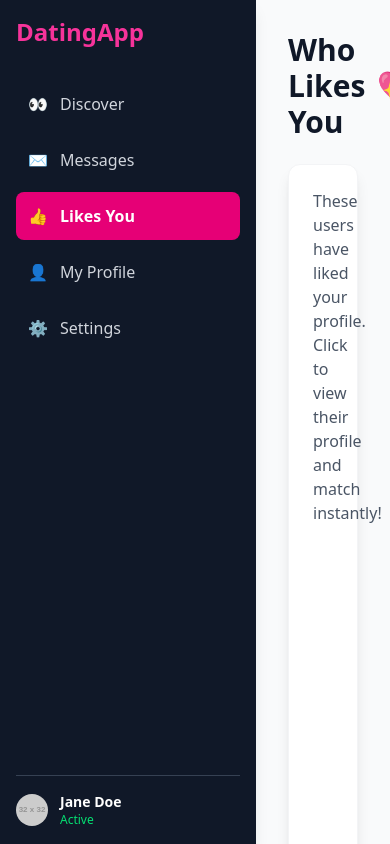
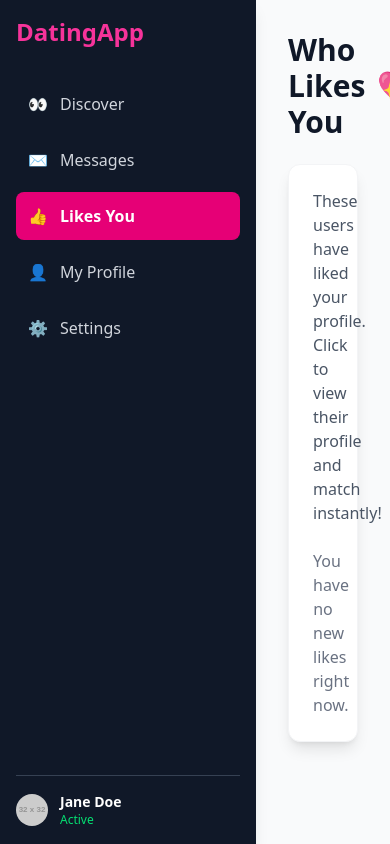
Before and after one commit to Sanchay-7/DatingApp, a Next.js app in the folder frontend/: page /dashboard/user/likes in a window 390 px wide. Built offline with nearby package versions, Linux system fonts and the light colour scheme; grey boxes are pictures that could not be loaded.

Commit message:
FEAT: Cleaned all User Dashboard pages. Removed all dummy data and prepared for API integration.

```diff
--- a/frontend/src/app/dashboard/user/likes/page.jsx
+++ b/frontend/src/app/dashboard/user/likes/page.jsx
@@ -1,10 +1,11 @@
-// app/likes/page.jsx (New Design)
+// app/dashboard/user/likes/page.jsx (API-Ready)
 'use client';
 
-import React from 'react';
+import React, { useState, useEffect } from 'react';
 import Image from 'next/image'; // We will use the Image component
 
 // New, upgraded LikedUserCard component
+// This component is perfect and needs no changes.
 const LikedUserCard = ({ name, age, imageUrl, isNew }) => (
     <div className="relative w-full h-64 rounded-xl overflow-hidden shadow-lg transition-transform duration-300 hover:scale-105">
         {/* Background Image */}
@@ -14,6 +15,8 @@ const LikedUserCard = ({ name, age, imageUrl, isNew }) => (
             fill={true}
             style={{ objectFit: 'cover' }}
             className="rounded-xl"
+            // Add a simple error handler for broken images
+            onError={(e) => { e.currentTarget.src = 'https://via.placeholder.com/300x300?text=Image+Missing'; }}
         />
 
         {/* Gradient Overlay for text */}
@@ -36,11 +39,57 @@ const LikedUserCard = ({ name, age, imageUrl, isNew }) => (
 
 
 export default function LikesYouPage() {
+    // State to hold the list of users who liked you
+    const [likedUsers, setLikedUsers] = useState([]);
+    const [isLoading, setIsLoading] = useState(true);
+
+    // Calculate new likes count dynamically
+    const newLikesCount = likedUsers.filter(user => user.isNew).length;
+
+    // --- API FETCH LOGIC (SAVED FOR LATER) ---
+    /*
+    // TODO: After this PR is merged, uncomment this block.
+
+    useEffect(() => {
+        const API_ENDPOINT = "http://localhost:5000/api/likes";
+
+        async function fetchLikes() {
+            setIsLoading(true);
+            try {
+                const response = await fetch(API_ENDPOINT);
+                if (!response.ok) {
+                    throw new Error(`HTTP error! status: ${response.status}`);
+                }
+                const data = await response.json();
+                setLikedUsers(data.likes || data);
+            } catch (error) {
+                console.error("Failed to fetch likes:", error);
+                setLikedUsers([]);
+            } finally {
+                setIsLoading(false);
+            }
+        }
+        fetchLikes();
+    }, []); // Empty array means "run once"
+    */
+
+    // --- TEMPORARY: Simulate loading complete (since fetch is commented) ---
+    // We will set loading to false so we can see the "No new likes" message
+    // instead of an infinite "Loading..." screen.
+    useEffect(() => {
+        setIsLoading(false);
+    }, []);
+    // --- END TEMPORARY ---
+
+
     return (
         <div className="p-8 h-full">
             <h1 className="text-3xl font-bold text-gray-900 mb-6 flex items-center">
                 Who Likes You <span className="text-pink-500 ml-3">💖</span>
-                <span className="ml-3 text-lg font-normal text-pink-500">(5 New Likes)</span>
+                {/* This is now dynamic based on the API data */}
+                {newLikesCount > 0 && (
+                    <span className="ml-3 text-lg font-normal text-pink-500">({newLikesCount} New Likes)</span>
+                )}
             </h1>
 
             <div className="bg-white p-6 rounded-xl shadow-lg border border-gray-100">
@@ -48,48 +97,26 @@ export default function LikesYouPage() {
                     These users have liked your profile. Click to view their profile and match instantly!
                 </p>
 
-                {/* User Grid: Will dynamically map data from the backend */}
-                <div className="grid grid-cols-2 sm:grid-cols-3 md:grid-cols-4 lg:grid-cols-5 gap-6">
-
-                    {/* Example Cards (using new design) */}
-                    <LikedUserCard
-                        name="Priya"
-                        age={27}
-                        imageUrl="https://images.unsplash.com/photo-1544005313-94ddf0286df2?auto=format&fit=crop&q=80&w=2788&ixlib=rb-4.0.3&ixid=M3wxMjA3fDB8MHxwaG90by1wYWdlfHx8fGVufDB8fHx8fA%3D%3D"
-                        isNew={true}
-                    />
-                    <LikedUserCard
-                        name="Alex"
-                        age={30}
-                        imageUrl="https://images.unsplash.com/photo-1500648767791-00dcc994a43e?auto=format&fit=crop&q=80&w=2874&ixlib=rb-4.0.3&ixid=M3wxMjA3fDB8MHxwaG90by1wYWdlfHx8fGVufDB8fHx8fA%3D%3D"
-                        isNew={true}
-                    />
-                    <LikedUserCard
-                        name="Sam"
-                        age={25}
-                        imageUrl="https://images.unsplash.com/photo-1517841905240-472988babdf9?auto=format&fit=crop&q=80&w=2787&ixlib=rb-4.0.3&ixid=M3wxMjA3fDB8MHxwaG90by1wYWdlfHx8fGVufDB8fHx8fA%3D%3D"
-                        isNew={true}
-                    />
-                    <LikedUserCard
-                        name="Jane"
-                        age={29}
-                        imageUrl="https://images.unsplash.com/photo-1534528741775-53994a69daeb?auto=format&fit=crop&q=80&w=2864&ixlib=rb-4.0.3&ixid=M3wxMjA3fDB8MHxwaG90by1wYWdlfHx8fGVufDB8fHx8fA%3D%3D"
-                        isNew={true}
-                    />
-                    <LikedUserCard
-                        name="Mike"
-                        age={32}
-                        imageUrl="https://images.unsplash.com/photo-1506794778202-cad84cf45f1d?auto=format&fit=crop&q=80&w=2787&ixlib=rb-4.0.3&ixid=M3wxMjA3fDB8MHxwaG90by1wYWdlfHx8fGVufDB8fHx8fA%3D%3D"
-                        isNew={true}
-                    />
-                    <LikedUserCard
-                        name="Chris"
-                        age={28}
-                        imageUrl="https://images.unsplash.com/photo-1521119989659-a83eee488004?auto=format&fit=crop&q=80&w=2823&ixlib=rb-4.0.3&ixid=M3wxMjA3fDB8MHxwaG90by1wYWdlfHx8fGVufDB8fHx8fA%3D%3D"
-                        isNew={false}
-                    />
-
-                </div>
+                {/* --- DYNAMIC USER GRID --- */}
+                {isLoading ? (
+                    <p className="text-center text-gray-500">Loading new likes...</p>
+                ) : likedUsers.length > 0 ? (
+                    <div className="grid grid-cols-2 sm:grid-cols-3 md:grid-cols-4 lg:grid-cols-5 gap-6">
+                        {/* Map over data from the API */}
+                        {likedUsers.map(user => (
+                            <LikedUserCard
+                                key={user.id}
+                                name={user.name}
+                                age={user.age}
+                                imageUrl={user.imageUrl}
+                                isNew={user.isNew}
+                            />
+                        ))}
+                    </div>
+                ) : (
+                    <p className="text-center text-gray-500">You have no new likes right now.</p>
+                )}
+                {/* --- END DYNAMIC GRID --- */}
 
             </div>
         </div>
--- a/frontend/src/app/dashboard/user/page.jsx
+++ b/frontend/src/app/dashboard/user/page.jsx
@@ -1,45 +1,23 @@
 // DatingApp/frontend/src/app/dashboard/user/page.jsx
 'use client';
 
-import React, { useState, useEffect, useMemo } from 'react';
+import React, { useState, useEffect } from 'react';
 // Import your components
 import PhotoGallery from '@/components/PhotoGallery';
 import ProfileCard from '@/components/ProfileCard';
 
-// --- DUMMY DATA FOR PR REVIEW ---
-// We are putting this back so your team can see your UI.
-const DUMMY_PROFILES = [
-    { id: 1, name: "Rohan API", age: 31, distance: "8 miles away", job: "Developer", tags: ["Hiking", "Travel", "Cooking"], mainPhoto: "https://via.placeholder.com/600x480/cccccc/333333?text=Rohan+API+Main", extraPhotos: ["https://via.placeholder.com/300x300?text=Rohan-2", "https://via.placeholder.com/300x300?text=Rohan-3", "https://via.placeholder.com/300x300?text=Rohan-4", "https://via.placeholder.com/300x300?text=Rohan-5"] },
-    { id: 2, name: "Priya API", age: 27, distance: "3 miles away", job: "Designer", tags: ["Reading", "Yoga"], mainPhoto: "https://via.placeholder.com/600x480/dddddd/333333?text=Priya+API+Main", extraPhotos: ["https://via.placeholder.com/300x300?text=Priya-2", "https://via.placeholder.com/300x300?text=Priya-3", "https://via.placeholder.com/300x300?text=Priya-4", "https://via.placeholder.com/300x300?text=Priya-5"] },
-];
-// --- END DUMMY DATA ---
-
-
 export default function DashboardPage() {
 
-    // State to hold profiles and current index
+    // State to hold profiles, current index, and loading status
     const [allProfiles, setAllProfiles] = useState([]);
     const [currentIndex, setCurrentIndex] = useState(0);
-    // NOTE: We don't need isLoading for dummy data
-    // const [isLoading, setIsLoading] = useState(true);
+    const [isLoading, setIsLoading] = useState(true); // Now needed for API calls
 
-    // Use useMemo to prevent re-creating the dummy data on every render
-    const apiReadyProfiles = useMemo(() => DUMMY_PROFILES, []);
-
-    // --- USE DUMMY DATA (FOR PR REVIEW) ---
-    useEffect(() => {
-        // This code uses the dummy data so your team can see the UI
-        setAllProfiles(apiReadyProfiles);
-        setCurrentIndex(0);
-    }, [apiReadyProfiles]); // Dependency on the dummy data
-
-
-    // --- API FETCH LOGIC (SAVED FOR LATER) ---
-    /*
-    // TODO: After this PR is merged, uncomment this block and delete the dummy data above.
+    // --- API FETCH LOGIC (UNCOMMENTED) ---
 
     useEffect(() => {
         const API_ENDPOINT = "http://localhost:5000/api/matches";
+
         async function fetchProfiles() {
             setIsLoading(true);
             try {
@@ -59,7 +37,7 @@ export default function DashboardPage() {
         }
         fetchProfiles();
     }, []); // Empty array means "run once"
-    */
+
     // --- END API FETCH LOGIC ---
 
 
@@ -74,7 +52,17 @@ export default function DashboardPage() {
 
     // --- LOADING AND ERROR STATES ---
 
-    // If we have no profiles (even dummy ones), show "No more matches"
+    // 1. Show Loading State
+    if (isLoading) {
+        return (
+            <div className="flex h-screen w-full justify-center items-center text-xl text-gray-400">
+                Loading profiles...
+            </div>
+        );
+    }
+
+    // 2. Show No Matches State
+    // If we have no profiles after loading, show "No more matches"
     if (!currentProfile || allProfiles.length === 0) {
         return (
             <div className="flex h-screen w-full justify-center items-center text-xl text-gray-500">
@@ -83,7 +71,7 @@ export default function DashboardPage() {
         );
     }
 
-    // --- MAIN RENDER (Shows the dummy data) ---
+    // --- MAIN RENDER ---
     return (
         <div className="flex flex-1 overflow-hidden bg-gray-50">
 
--- a/frontend/src/app/dashboard/user/profile/page.jsx
+++ b/frontend/src/app/dashboard/user/profile/page.jsx
@@ -7,19 +7,7 @@ import ProfileEditor from '@/components/ProfileEditor';
 import PhotoGallery from '@/components/PhotoGallery';
 import Image from 'next/image';
 
-// Dummy Data to simulate the current user's profile for the PhotoGallery
-// NOTE: This uses 'via.placeholder.com' which we whitelisted earlier!
-const DUMMY_USER_PROFILE = {
-    name: "Jane Doe",
-    mainPhoto: "https://via.placeholder.com/600x480/cccccc/333333?text=Jane+Main+Photo",
-    extraPhotos: [
-        "https://via.placeholder.com/300x300?text=Jane-2",
-        "https://via.placeholder.com/300x300?text=Jane-3",
-        "https://via.placeholder.com/300x300?text=Jane-4",
-        "https://via.placeholder.com/300x300?text=Jane-5"
-    ]
-};
-
+// NOTE: DUMMY_USER_PROFILE data has been removed to prepare for API integration.
 
 export default function ProfilePage() {
     return (
@@ -33,8 +21,10 @@ export default function ProfilePage() {
                 <div className="lg:col-span-4">
                     <h2 className="text-xl font-bold text-gray-800 mb-4">Your Photos</h2>
 
-                    {/* PhotoGallery Component */}
-                    <PhotoGallery profile={DUMMY_USER_PROFILE} isEditing={true} />
+                    {/* PhotoGallery Component - The 'profile' prop is removed as it
+                        will eventually be passed down from a parent component
+                        fetching the real data, or the editor itself will manage the state. */}
+                    <PhotoGallery isEditing={true} />
 
                     {/* Tip Box */}
                     <div className="mt-6 p-4 bg-white rounded-xl shadow-lg border border-gray-200">
--- a/frontend/src/app/dashboard/user/settings/page.jsx
+++ b/frontend/src/app/dashboard/user/settings/page.jsx
@@ -1,18 +1,58 @@
 // DatingApp/frontend/src/app/dashboard/user/settings/page.jsx
 'use client';
 
-import React, { useState } from 'react';
+import React, { useState, useEffect } from 'react';
 import { Sliders, Bell, User, XCircle } from 'lucide-react'; // Icons for visual appeal
 
+// Default values for a new user, or if loading fails
+const DEFAULT_SETTINGS = {
+    maxDistance: 50,
+    minAge: 20,
+    maxAge: 35,
+    showMe: true,
+    newMatchNotify: true,
+};
+
 export default function SettingsPage() {
-    // State to manage settings values
-    const [settings, setSettings] = useState({
-        maxDistance: 50,
-        minAge: 20,
-        maxAge: 35,
-        showMe: true,
-        newMatchNotify: true,
-    });
+    // State to manage settings values, initialized to null
+    const [settings, setSettings] = useState(null);
+    const [isLoading, setIsLoading] = useState(true);
+
+    // --- API FETCH LOGIC (SAVED FOR LATER) ---
+    /*
+    // TODO: After this PR is merged, uncomment this block.
+
+    useEffect(() => {
+        const API_ENDPOINT = "http://localhost:5000/api/settings";
+
+        async function fetchSettings() {
+            setIsLoading(true);
+            try {
+                const response = await fetch(API_ENDPOINT);
+                if (!response.ok) {
+                    throw new Error(`HTTP error! status: ${response.status}`);
+                }
+                const data = await response.json();
+                setSettings(data.settings || DEFAULT_SETTINGS);
+            } catch (error) {
+                console.error("Failed to fetch settings:", error);
+                setSettings(DEFAULT_SETTINGS); // Fallback to defaults on error
+            } finally {
+                setIsLoading(false);
+            }
+        }
+        fetchSettings();
+    }, []); // Empty array means "run once"
+    */
+
+    // --- TEMPORARY: Simulate loading settings (since fetch is commented) ---
+    // We will set the settings to the defaults so the page is usable.
+    useEffect(() => {
+        setSettings(DEFAULT_SETTINGS);
+        setIsLoading(false);
+    }, []);
+    // --- END TEMPORARY ---
+
 
     const handleChange = (e) => {
         const { name, value, type, checked } = e.target;
@@ -24,16 +64,27 @@ export default function SettingsPage() {
 
     const handleSave = (e) => {
         e.preventDefault();
+        // This is where the API call (POST/PUT) would go
         console.log("Settings Saved:", settings);
-        alert("Settings Saved Locally! (This is where the API call would go)");
+        // REMOVED: alert("Settings Saved Locally!");
     };
 
     const deleteAccount = () => {
-        if (confirm("Are you sure you want to permanently delete your account? This cannot be undone.")) {
-            alert("Account Deletion Simulated.");
-            // NOTE: This would be a crucial API call in a real app
-        }
+        // REMOVED: if (confirm("Are you sure..."))
+        // A real app would use a custom modal pop-up here.
+        // For API-ready prep, we just log to console.
+        console.warn("Account Deletion Clicked. API call would go here.");
+        // REMOVED: alert("Account Deletion Simulated.");
     };
+
+    // Show loading spinner while settings are fetched
+    if (isLoading || !settings) {
+        return (
+            <div className="p-8 h-full bg-gray-50 flex justify-center items-center">
+                <p className="text-gray-500">Loading settings...</p>
+            </div>
+        );
+    }
 
     return (
         <div className="p-8 h-full bg-gray-50">
@@ -67,11 +118,9 @@ export default function SettingsPage() {
                             Age Range: <span className="text-pink-600 font-bold">{settings.minAge} - {settings.maxAge}</span>
                         </label>
                         <div className="flex space-x-4">
-                            {/* FIX 1: Max attribute uses Number() */}
                             <input type="number" name="minAge" value={settings.minAge} onChange={handleChange} min="18" max={Number(settings.maxAge)}
                                 className="p-3 border rounded-lg w-1/2 focus:ring-pink-500 focus:border-pink-500"
                             />
-                            {/* FIX 2: Min attribute uses Number() */}
                             <input type="number" name="maxAge" value={settings.maxAge} onChange={handleChange} min={Number(settings.minAge)} max="99"
                                 className="p-3 border rounded-lg w-1/2 focus:ring-pink-500 focus:border-pink-500"
                             />
--- a/frontend/src/components/ProfileEditor.jsx
+++ b/frontend/src/components/ProfileEditor.jsx
@@ -1,18 +1,57 @@
 // DatingApp/frontend/src/components/ProfileEditor.jsx
 'use client';
 
-import React, { useState } from 'react';
+import React, { useState, useEffect } from 'react';
+
+// This is the clean, empty state for a new user or on error
+const BLANK_PROFILE = {
+    name: "",
+    age: 18,
+    bio: "",
+    job: "",
+    location: "",
+    interests: [],
+};
 
 export default function ProfileEditor() {
-    // State to hold the current profile data (using dummy data for now)
-    const [profileData, setProfileData] = useState({
-        name: "Jane Doe",
-        age: 28,
-        bio: "Coffee enthusiast, avid hiker, and cat mom. Looking for someone who can make me laugh.",
-        job: "Software Engineer",
-        location: "San Francisco, CA",
-        interests: ["Hiking", "Cooking", "Travel", "Reading"],
-    });
+    // State to hold the profile data, initialized to null
+    const [profileData, setProfileData] = useState(null);
+    const [isLoading, setIsLoading] = useState(true);
+
+    // --- API FETCH LOGIC (SAVED FOR LATER) ---
+    /*
+    // TODO: After this PR is merged, uncomment this block.
+
+    useEffect(() => {
+        const API_ENDPOINT = "http://localhost:5000/api/profile";
+
+        async function fetchProfile() {
+            setIsLoading(true);
+            try {
+                const response = await fetch(API_ENDPOINT);
+                if (!response.ok) {
+                    throw new Error(`HTTP error! status: ${response.status}`);
+                }
+                const data = await response.json();
+                setProfileData(data.profile || BLANK_PROFILE);
+            } catch (error) {
+                console.error("Failed to fetch profile:", error);
+                setProfileData(BLANK_PROFILE); // Fallback to blank profile on error
+            } finally {
+                setIsLoading(false);
+            }
+        }
+        fetchProfile();
+    }, []); // Empty array means "run once"
+    */
+
+    // --- TEMPORARY: Simulate loading the blank profile ---
+    useEffect(() => {
+        setProfileData(BLANK_PROFILE);
+        setIsLoading(false);
+    }, []);
+    // --- END TEMPORARY ---
+
 
     const handleChange = (e) => {
         const { name, value } = e.target;
@@ -24,10 +63,19 @@ export default function ProfileEditor() {
 
     const handleSave = (e) => {
         e.preventDefault();
+        // NOTE: This is where you would call your (POST/PUT) backend API.
         console.log("Profile Data Saved:", profileData);
-        alert("Profile Updated Locally! (Check console for data)");
-        // NOTE: In the future, this is where you would call your backend API.
+        // REMOVED: alert("Profile Updated Locally! (Check console for data)");
     };
+
+    // Show loading spinner while profile is fetched
+    if (isLoading || !profileData) {
+        return (
+            <div className="max-w-4xl mx-auto p-8 bg-white rounded-xl shadow-2xl flex justify-center items-center h-64">
+                <p className="text-gray-500">Loading profile editor...</p>
+            </div>
+        );
+    }
 
     return (
         <div className="max-w-4xl mx-auto p-8 bg-white rounded-xl shadow-2xl">
```
Also changed, not shown: frontend/src/app/dashboard/user/messages/page.jsx (+31 -17 lines).
